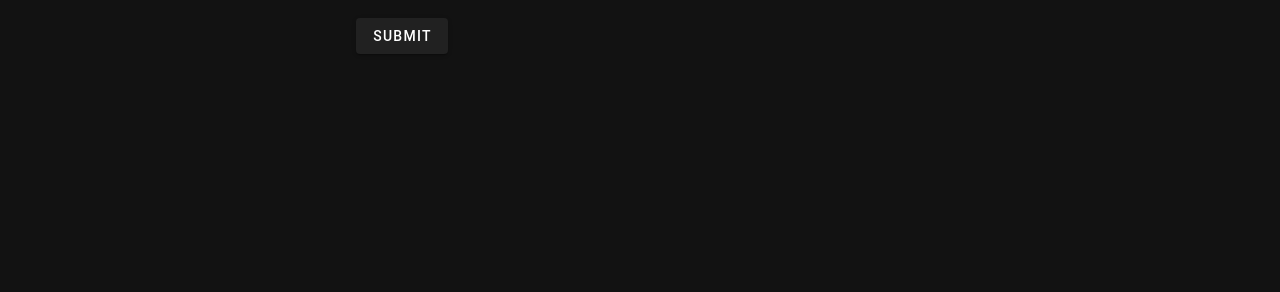
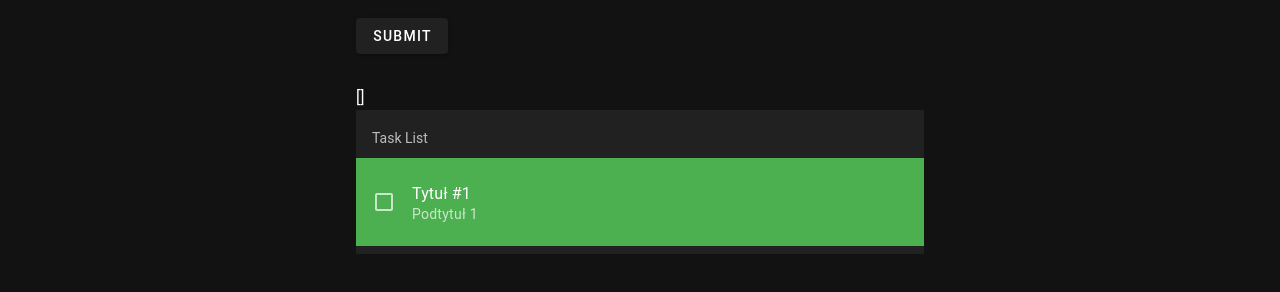
Before and after one commit to kbloski/vuetify-todolist, a Vue app in the folder vue-todolist/: page / in a window 1280 px wide. Shown: the part 392-684 px from the top of the page. Built offline with nearby package versions, Linux system fonts and the light colour scheme.

Commit message:
Add TaskList

```diff
--- a/vue-todolist/src/components.d.ts
+++ b/vue-todolist/src/components.d.ts
@@ -12,6 +12,7 @@ declare module 'vue' {
     RouterLink: typeof import('vue-router')['RouterLink']
     RouterView: typeof import('vue-router')['RouterView']
     TaskForm: typeof import('./components/forms/TaskForm.vue')['default']
+    TaskList: typeof import('./components/TaskList.vue')['default']
     TheAppBar: typeof import('./components/layout/TheAppBar.vue')['default']
     TheHeader: typeof import('./components/layout/TheHeader.vue')['default']
     TheSidebar: typeof import('./components/layout/TheSidebar.vue')['default']
--- /dev/null
+++ b/vue-todolist/src/components/TaskList.vue
@@ -0,0 +1,43 @@
+<template>
+    <v-container max-width="600px">
+        {{ selectedTasks }}
+        <v-list
+            v-model:selected="selectedTasks"
+            lines="three"
+            select-strategy="leaf"
+        >
+            <v-list-subheader>Task List</v-list-subheader>
+            <v-list-item
+                v-for="task in tasks"
+                :key="task.id"
+                :title="task.title"
+                :subtitle="task.description"
+                :value="task.id"
+                :class="{
+                    'bg-red' : task.priority === EnumTaskPriority.HEIGHT,
+                    'bg-warning' : task.priority === EnumTaskPriority.MEDIUM,
+                    'bg-success' : task.priority === EnumTaskPriority.LOW
+                }"
+            >
+                <template v-slot:prepend="{ isSelected }">
+                <v-list-item-action start>
+                        <v-checkbox-btn :model-value="isSelected"></v-checkbox-btn>
+                    </v-list-item-action>
+                </template>
+            </v-list-item>
+        </v-list>
+    </v-container>
+</template>
+
+<script lang="ts" setup>
+import { EnumTaskPriority } from '@/enum/EnumTaskPriority';
+import type { TypeTask } from '@/types/TypeTask';
+
+const props = defineProps<{
+    tasks: TypeTask[];
+}>()
+
+const selectedTasks = ref<TypeTask['id'][]>([]);
+
+
+</script>
--- a/vue-todolist/src/pages/index.vue
+++ b/vue-todolist/src/pages/index.vue
@@ -1,11 +1,16 @@
 <template>
   <task-form  @submit="onSubmitTask"/>
+  <task-list :tasks="taskStore.tasks"/>
   <!-- <HelloWorld /> -->
 </template>
 
 <script lang="ts" setup>
 import type { TypeTask } from '@/types/TypeTask';
+import { useTaskStore } from '@/store/task';
+
+const taskStore = useTaskStore()
 
 function onSubmitTask(taskData : Omit<TypeTask, 'id'>){
+  taskStore.addTask( taskData )
 }
 </script>
--- a/vue-todolist/src/store/task.ts
+++ b/vue-todolist/src/store/task.ts
@@ -19,8 +19,12 @@ export const useTaskStore = defineStore('app', {
     ]
   }),
   actions: {
-    addTask( task : TypeTask){
-      this.tasks.push( task )
+    addTask( task : Omit<TypeTask, 'id'>){
+      const id : TypeTask['id'] = Math.ceil(Math.random() * 100);
+      this.tasks.push( {
+        id,
+        ...task
+      } )
     }
   }
 })
```
